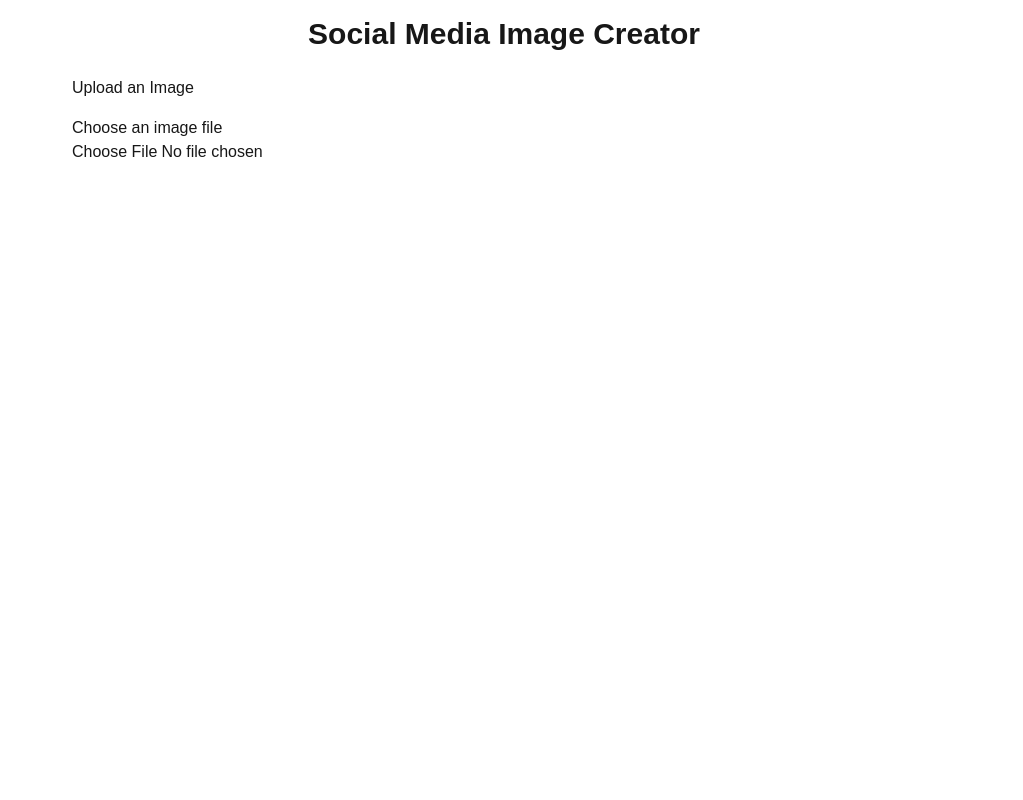
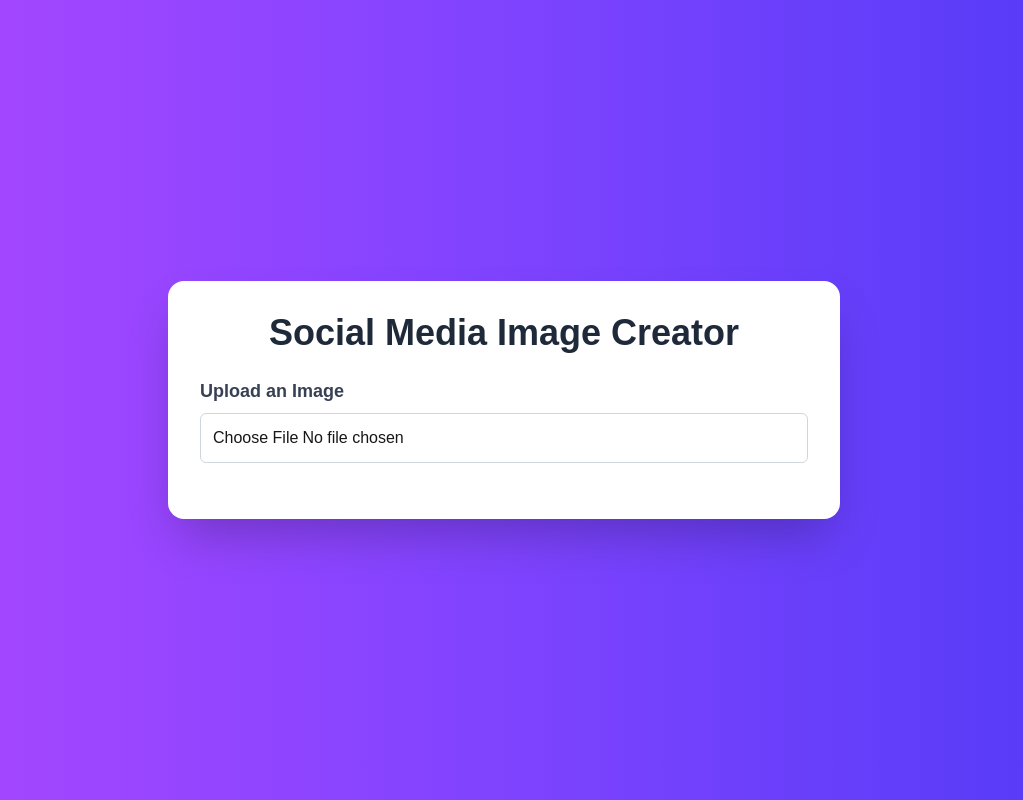
Before and after one commit to MR-SHIV-SHARMA/my-ai-saas, a Next.js app: page /social-share in a window 1280 px wide. Shown: the whole page, without its empty margins (136-1159 px from the left). Built offline with nearby package versions, Linux system fonts and the light colour scheme.

Commit message:
style: enhance UI of SocialShare component with improved layout and design

```diff
--- a/src/components/SocialShare.jsx
+++ b/src/components/SocialShare.jsx
@@ -20,9 +20,7 @@
   const imageRef = useRef(null);
 
   useEffect(() => {
-    if (uploadedImage) {
-      setIsTransforming(true);
-    }
+    if (uploadedImage) setIsTransforming(true);
   }, [selectedFormat, uploadedImage]);
 
   const handleFileUpload = async (event) => {
@@ -43,7 +41,7 @@
       const data = await response.json();
       setUploadedImage(data.publicId);
     } catch (error) {
-      console.log(error);
+      console.error(error);
       alert("Failed to upload image");
     } finally {
       setIsUploading(false);
@@ -52,7 +50,6 @@
 
   const handleDownload = () => {
     if (!imageRef.current) return;
-
     fetch(imageRef.current.src)
       .then((response) => response.blob())
       .then((blob) => {
@@ -70,36 +67,36 @@
   };
 
   return (
-    <div className="container mx-auto p-4 max-w-4xl">
-      <h1 className="text-3xl font-bold mb-6 text-center">
+    <div className="min-h-screen flex items-center justify-center bg-gradient-to-r from-purple-500 to-indigo-600 p-6">
+      <div className="bg-white shadow-2xl rounded-2xl p-8 max-w-2xl w-full">
+        <h1 className="text-4xl font-extrabold text-center text-gray-800 mb-6">
           Social Media Image Creator
         </h1>
-      <div className="card">
-        <div className="card-body">
-          <h2 className="card-title mb-4">Upload an Image</h2>
-          <div className="form-control">
-            <label className="label">
-              <span className="label-text">Choose an image file</span>
+        <div className="mb-6">
+          <label className="block text-lg font-semibold text-gray-700 mb-2">
+            Upload an Image
           </label>
           <input
             type="file"
             onChange={handleFileUpload}
-              className="file-input file-input-bordered file-input-primary w-full"
+            className="file-input file-input-bordered file-input-primary w-full p-3 border border-gray-300 rounded-md focus:outline-none focus:ring-2 focus:ring-indigo-500"
           />
         </div>
 
         {isUploading && (
-            <div className="mt-4">
-              <progress className="progress progress-primary w-full"></progress>
+          <div className="text-center my-4 text-indigo-600 font-medium">
+            Uploading...
           </div>
         )}
 
         {uploadedImage && (
-            <div className="mt-6">
-              <h2 className="card-title mb-4">Select Social Media Format</h2>
-              <div className="form-control">
+          <>
+            <div className="mb-6">
+              <label className="block text-lg font-semibold text-gray-700 mb-2">
+                Select Social Media Format
+              </label>
               <select
-                  className="select select-bordered w-full"
+                className="w-full p-3 border border-gray-300 rounded-md focus:outline-none focus:ring-2 focus:ring-indigo-500"
                 value={selectedFormat}
                 onChange={(e) => setSelectedFormat(e.target.value)}
               >
@@ -111,11 +108,9 @@
               </select>
             </div>
 
-              <div className="mt-6 relative">
-                <h3 className="text-lg font-semibold mb-2">Preview:</h3>
-                <div className="flex justify-center">
+            <div className="relative bg-gray-100 p-4 rounded-md shadow-md flex justify-center">
               {isTransforming && (
-                    <div className="absolute inset-0 flex items-center justify-center bg-base-100 bg-opacity-50 z-10">
+                <div className="absolute inset-0 flex items-center justify-center bg-white bg-opacity-75">
                   <span className="loading loading-spinner loading-lg"></span>
                 </div>
               )}
@@ -130,18 +125,20 @@
                 gravity="auto"
                 ref={imageRef}
                 onLoad={() => setIsTransforming(false)}
+                className="rounded-md shadow-lg"
               />
             </div>
-              </div>
 
-              <div className="card-actions justify-end mt-6">
-                <button className="btn btn-primary" onClick={handleDownload}>
+            <div className="flex justify-center mt-6">
+              <button
+                className="px-6 py-3 text-white font-bold bg-indigo-600 rounded-md hover:bg-indigo-700 transition-all"
+                onClick={handleDownload}
+              >
                 Download for {selectedFormat}
               </button>
             </div>
-            </div>
+          </>
         )}
-        </div>
       </div>
     </div>
   );
```
Lines whose indentation alone changed are shown as unchanged.
